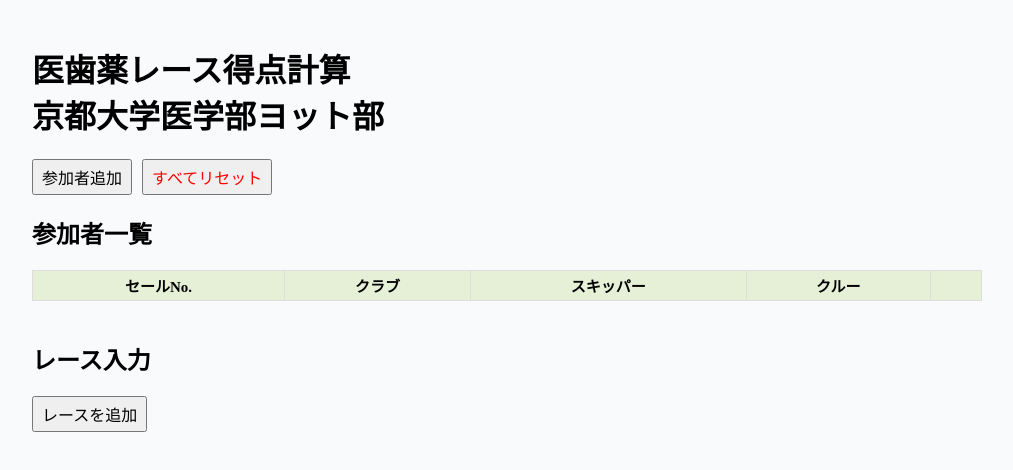
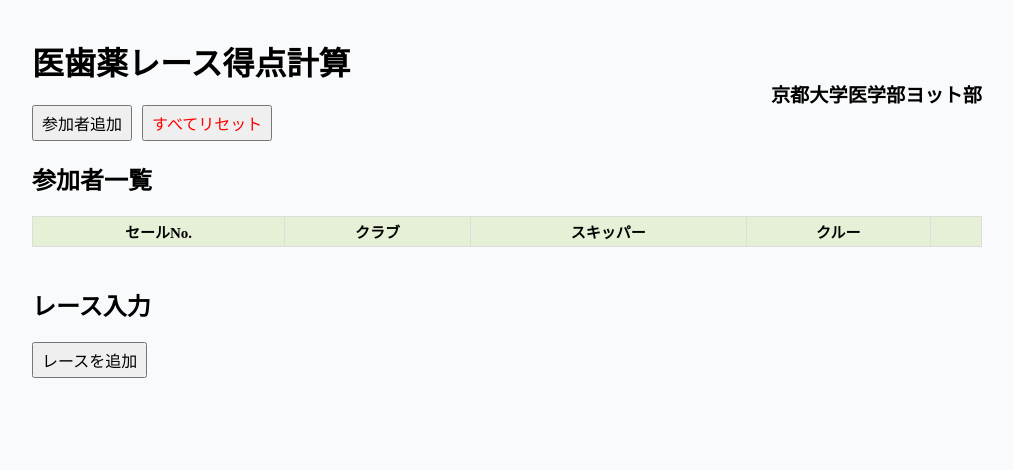
Before and after one commit to kumyc-aoi/snipe-score-ja, a React (Vite) app: page / in a window 1280 px wide. Shown: the top 470 px of the page, without its empty margins (133-1146 px from the left). Built offline with nearby package versions, Linux system fonts and the light colour scheme; the HTML template or start-up script is replaced by a standard one.

Commit message:
Update App.tsx

```diff
--- a/src/App.tsx
+++ b/src/App.tsx
@@ -86,10 +86,10 @@ export default function App() {
 
   return (
     <div style={{ padding: 24, maxWidth: 950, margin: "0 auto" }}>
-      <h1>
+      <h1 style={{ lineHeight: 1.2 }}>
         医歯薬レース得点計算
         <br />
-        京都大学医学部ヨット部
+        <span style={{ fontSize: "0.6em", float: "right" }}>京都大学医学部ヨット部</span>
       </h1>
 
       <button onClick={handleAddParticipant}>参加者追加</button>
```
